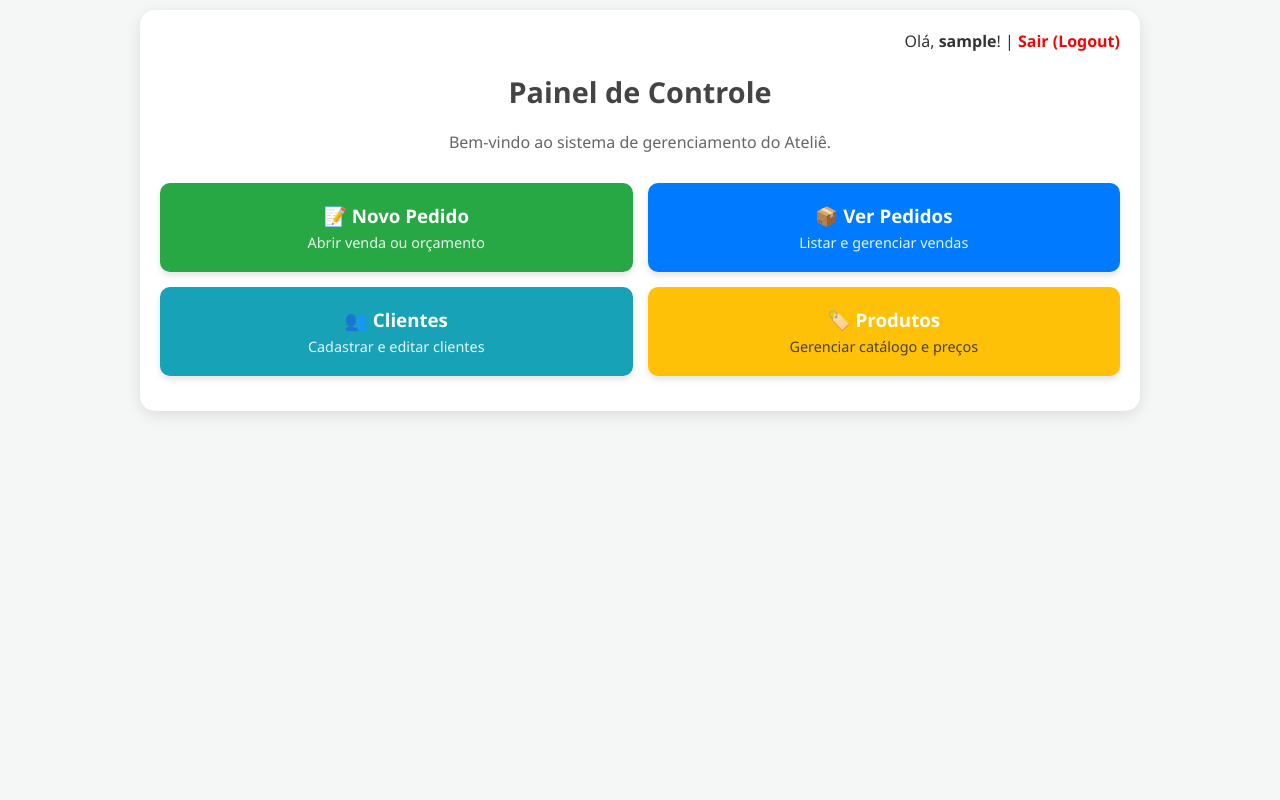
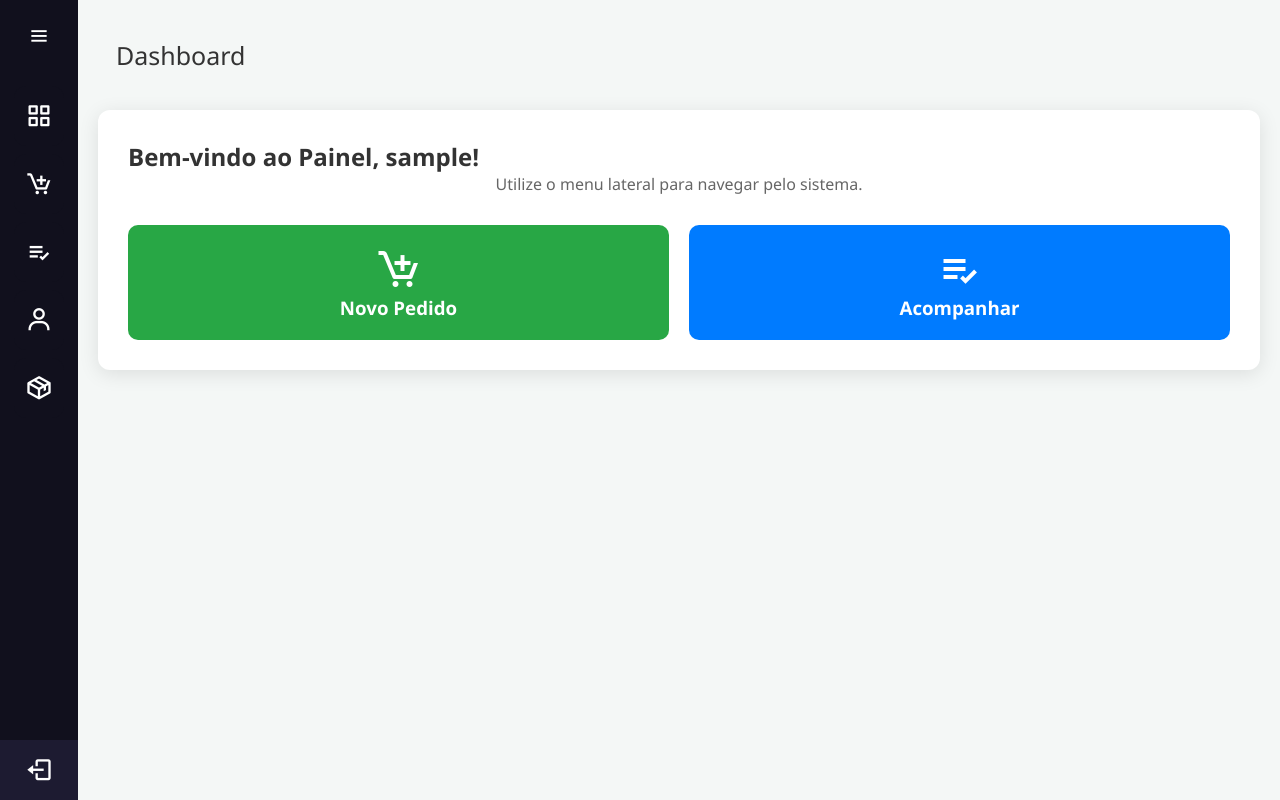
Before and after one commit to bruninhodeville-wq/atelie_vanda_araujo, a Flask app: page /home in a window 1280 px wide. Run offline with Flask 3, Linux system fonts and the light colour scheme; the visitor is signed in with stand-in values (Sample User, id 1).

Commit message:
atualização do menu lateral

```diff
--- a/app.py
+++ b/app.py
@@ -177,6 +177,13 @@ def home():
         flash('Você precisa fazer login.', 'warning')
         return redirect(url_for('login'))
     return render_template('home.html')
+
+@app.route('/acompanhar_pedidos')
+def acompanhar_pedidos():
+    if 'user_id' not in session:
+        flash('Você precisa fazer login.', 'warning')
+        return redirect(url_for('login'))
+    return render_template('acompanhar_pedido.html')
 
 # --- CLIENTES ---
 @app.route('/clientes', methods=['GET'])
--- a/static/css/estilo.css
+++ b/static/css/estilo.css
@@ -1,4 +1,4 @@
-/* ===== VARIÁVEIS DE CORES (Paleta Suave) ===== */
+/* ===== VARIÁVEIS DE CORES (Paleta Suave & Sidebar) ===== */
 :root {
     --fundo-geral: #f4f7f6;
     --branco-puro: #ffffff;
@@ -9,180 +9,314 @@
     --cinza-texto: #333333;
     --cinza-borda: #dddddd;
     --sombra-suave: rgba(0, 0, 0, 0.1);
+
+    /* Cores do Sidebar (Estilo Dark/Moderno) */
+    --sidebar-bg: #11101d;
+    --sidebar-hover: #1d1b31;
+    --sidebar-text: #fff;
+    --sidebar-icon: #fff;
 }
 
-/* ===== RESET BÁSICO ===== */
+/* ===== RESET BÁSICO & TIPOGRAFIA ===== */
 * {
     margin: 0;
     padding: 0;
-    box-sizing: border-box; /* Garante que padding não estoure a largura */
+    box-sizing: border-box;
     font-family: 'Segoe UI', Tahoma, Geneva, Verdana, sans-serif;
 }
 
 body {
     background-color: var(--fundo-geral);
     color: var(--cinza-texto);
-    padding: 10px; /* Espaço nas bordas em celulares */
+    min-height: 100vh;
+    display: flex; /* Para o layout sidebar + conteúdo */
 }
 
-/* ===== LINKS E BOTÕES GERAIS ===== */
+/* ===== LINKS GERAIS ===== */
 a { text-decoration: none; }
 
-.btn-link {
-    color: var(--azul-principal);
-    font-weight: bold;
-    font-size: 0.9em;
+/* ===== SIDEBAR MENU LATERAL EXPANSÍVEL ===== */
+.sidebar {
+    position: fixed;
+    top: 0;
+    left: 0;
+    height: 100%;
+    width: 78px; /* Largura recolhida */
+    background: var(--sidebar-bg);
+    padding: 6px 14px;
+    z-index: 99;
+    transition: all 0.5s ease;
 }
 
-/* Botão Voltar Padrão */
-.voltar {
-    display: inline-block;
-    padding: 10px 15px;
-    background-color: #6c757d;
-    color: white;
-    border-radius: 5px;
-    font-weight: bold;
-    margin-bottom: 15px;
-    font-size: 0.9rem;
+.sidebar.open {
+    width: 250px; /* Largura expandida */
 }
 
-/* ===== CONTAINERS (Onde fica o conteúdo) ===== */
-.container, .container-form {
-    background: var(--branco-puro);
-    padding: 20px; /* Reduzi um pouco para caber mais em telas pequenas */
-    border-radius: 15px;
-    box-shadow: 0 4px 15px var(--sombra-suave);
-
-    /* Lógica de Largura Responsiva */
-    width: 100%;
-    max-width: 1000px; /* No PC trava em 1000px */
-    margin: 0 auto 20px auto; /* Centraliza */
+.sidebar .logo-details {
+    height: 60px;
+    display: flex;
+    align-items: center;
+    position: relative;
 }
 
-h1, h2, h3 {
-    color: #444;
-    margin-bottom: 20px;
+.sidebar .logo-details .icon {
+    opacity: 0;
+    transition: all 0.5s ease;
 }
 
-h1 { font-size: 1.8rem; text-align: center; }
-h2 { font-size: 1.4rem; border-bottom: 2px solid #eee; padding-bottom: 10px; margin-top: 20px;}
-
-/* ===== FORMULÁRIOS E INPUTS ===== */
-label {
-    display: block;
-    margin-bottom: 5px;
-    font-weight: 600;
-    color: #555;
+.sidebar.open .logo-details .icon {
+    opacity: 1;
 }
 
-input, select, textarea {
-    width: 100%;
-    padding: 12px; /* Área de toque maior para celular */
-    border: 1px solid var(--cinza-borda);
-    border-radius: 6px;
-    font-size: 1rem; /* Fonte legível no celular */
-    margin-bottom: 10px;
-    background-color: #fff;
+.sidebar .logo-details .logo_name {
+    color: var(--sidebar-text);
+    font-size: 20px;
+    font-weight: 600;
+    opacity: 0;
+    transition: all 0.5s ease;
 }
 
-input:focus, select:focus {
-    border-color: var(--azul-principal);
-    outline: none;
+.sidebar.open .logo-details .logo_name {
+    opacity: 1;
 }
 
-/* ===== SISTEMA DE GRID (LINHAS E COLUNAS) ===== */
-.row {
-    display: flex;
-    gap: 15px;
-    align-items: flex-end; /* Alinha inputs com botões */
-    margin-bottom: 15px;
-    flex-wrap: wrap; /* Permite quebrar linha se não couber */
+.sidebar .logo-details #btn {
+    position: absolute;
+    top: 50%;
+    right: 0;
+    transform: translateY(-50%);
+    font-size: 23px;
+    text-align: center;
+    cursor: pointer;
+    transition: all 0.5s ease;
 }
 
-.col {
-    flex: 1; /* Tenta ocupar espaço igual */
-    min-width: 200px; /* Se ficar menor que 200px, joga pra linha de baixo */
+.sidebar.open .logo-details #btn {
+    text-align: right;
 }
 
-/* ===== TABELAS (RESPONSIVIDADE É CRÍTICA AQUI) ===== */
-/* Cria uma barra de rolagem horizontal APENAS na tabela se ela for muito larga */
-.table-responsive {
-    width: 100%;
-    overflow-x: auto;
-    margin-top: 15px;
-    border: 1px solid #eee;
+.sidebar i {
+    color: var(--sidebar-icon);
+    height: 60px;
+    min-width: 50px;
+    font-size: 28px;
+    text-align: center;
+    line-height: 60px;
 }
 
-table {
-    width: 100%;
-    border-collapse: collapse;
-    min-width: 600px; /* Força a tabela a ter um tamanho mínimo para não espremer */
+.sidebar .nav-list {
+    margin-top: 20px;
+    height: 100%;
 }
 
-th, td {
-    padding: 12px;
-    border-bottom: 1px solid #eee;
-    text-align: left;
+.sidebar li {
+    position: relative;
+    margin: 8px 0;
+    list-style: none;
 }
 
-th { background-color: #f8f9fa; font-weight: bold; }
-
-/* ===== BOTÕES DE AÇÃO ===== */
-button[type="submit"], .btn-add {
-    background-color: var(--verde-sucesso);
-    color: white;
-    border: none;
-    padding: 12px 20px;
-    border-radius: 6px;
-    font-size: 1rem;
-    cursor: pointer;
-    transition: background 0.3s;
-    font-weight: bold;
-    width: 100%; /* No mobile, botões ocupam a largura toda */
+.sidebar li .tooltip {
+    position: absolute;
+    top: -20px;
+    left: calc(100% + 15px);
+    z-index: 3;
+    background: var(--sidebar-bg);
+    box-shadow: 0 5px 10px rgba(0, 0, 0, 0.3);
+    padding: 6px 12px;
+    border-radius: 4px;
+    font-size: 15px;
+    font-weight: 400;
+    opacity: 0;
+    white-space: nowrap;
+    pointer-events: none;
+    transition: 0s;
 }
 
-button:hover { opacity: 0.9; }
-
-.btn-add {
-    background-color: var(--azul-principal);
-    height: 48px; /* Altura fixa para alinhar com inputs */
-    margin-bottom: 10px; /* Ajuste visual */
+.sidebar li:hover .tooltip {
+    opacity: 1;
+    pointer-events: auto;
+    transition: all 0.4s ease;
+    top: 50%;
+    transform: translateY(-50%);
 }
 
-.btn-remove {
-    color: var(--vermelho-erro);
-    font-weight: bold;
-    cursor: pointer;
-    padding: 5px 10px;
-    background: #ffe6e6;
-    border-radius: 4px;
+.sidebar.open li .tooltip {
+    display: none;
 }
 
-/* ===== AJUSTES ESPECÍFICOS PARA CELULAR (MEDIA QUERY) ===== */
+.sidebar li a {
+    display: flex;
+    height: 100%;
+    width: 100%;
+    border-radius: 12px;
+    align-items: center;
+    text-decoration: none;
+    transition: all 0.4s ease;
+    background: var(--sidebar-bg);
+}
+
+.sidebar li a:hover {
+    background: var(--sidebar-hover);
+}
+
+.sidebar li a .links_name {
+    color: var(--sidebar-text);
+    font-size: 15px;
+    font-weight: 400;
+    white-space: nowrap;
+    opacity: 0;
+    pointer-events: none;
+    transition: 0.4s;
+}
+
+.sidebar.open li a .links_name {
+    opacity: 1;
+    pointer-events: auto;
+}
+
+.sidebar li a:hover .links_name,
+.sidebar li a:hover i {
+    transition: all 0.5s ease;
+    color: var(--sidebar-text);
+}
+
+.sidebar li.profile {
+    position: fixed;
+    height: 60px;
+    width: 78px;
+    left: 0;
+    bottom: -8px;
+    padding: 10px 14px;
+    background: var(--sidebar-hover);
+    transition: all 0.5s ease;
+    overflow: hidden;
+}
+
+.sidebar.open li.profile {
+    width: 250px;
+}
+
+.sidebar li.profile .profile-details {
+    display: flex;
+    align-items: center;
+    flex-wrap: nowrap;
+}
+
+.sidebar li.profile img {
+    height: 45px;
+    width: 45px;
+    object-fit: cover;
+    border-radius: 6px;
+    margin-right: 10px;
+}
+
+.sidebar li.profile .name_job {
+    opacity: 0;
+    color: var(--sidebar-text);
+    white-space: nowrap;
+    transition: all 0.5s ease;
+}
+
+.sidebar.open li.profile .name_job {
+    opacity: 1;
+}
+
+.sidebar li.profile .name {
+    font-size: 15px;
+    font-weight: 400;
+}
+
+.sidebar li.profile .job {
+    font-size: 12px;
+}
+
+.sidebar li.profile #log_out {
+    position: absolute;
+    top: 50%;
+    right: 0;
+    transform: translateY(-50%);
+    background: var(--sidebar-hover);
+    width: 100%;
+    height: 60px;
+    line-height: 60px;
+    border-radius: 0px;
+    transition: all 0.5s ease;
+}
+
+.sidebar.open li.profile #log_out {
+    width: 50px;
+    background: none;
+}
+
+/* ===== CONTEÚDO PRINCIPAL (Ao lado do Sidebar) ===== */
+.home-section {
+    position: relative;
+    background: var(--fundo-geral);
+    min-height: 100vh;
+    top: 0;
+    left: 78px; /* Largura do sidebar recolhido */
+    width: calc(100% - 78px);
+    transition: all 0.5s ease;
+    z-index: 2;
+    padding: 20px;
+}
+
+.sidebar.open ~ .home-section {
+    left: 250px; /* Largura do sidebar expandido */
+    width: calc(100% - 250px);
+}
+
+.home-section .text {
+    display: inline-block;
+    color: var(--cinza-texto);
+    font-size: 25px;
+    font-weight: 500;
+    margin: 18px;
+}
+
+/* ===== CONTAINERS GERAIS ===== */
+.container {
+    background: var(--branco-puro);
+    padding: 30px;
+    border-radius: 12px;
+    box-shadow: 0 4px 20px var(--sombra-suave);
+    width: 100%;
+    max-width: 1200px;
+    margin: 20px auto;
+}
+
+/* ... (Mantenha os estilos de h1, h2, h3, forms, inputs, tabelas, botões do CSS anterior aqui) ... */
+/* Copie e cole aqui os estilos que você já tinha para h1, h2, forms, inputs, tabelas, botões, etc. */
+/* Para simplificar, vou omitir a repetição do código que já estava funcionando para o conteúdo interno das páginas */
+/* ... */
+
+/* ===== RESPONSIVIDADE DO SIDEBAR ===== */
 @media (max-width: 768px) {
-
-    /* Transforma as linhas (.row) em colunas empilhadas */
-    .row {
-        flex-direction: column;
-        gap: 0;
+    .sidebar {
+        width: 0;
+        padding: 0;
     }
-
-    .col {
-        width: 100%; /* Ocupa 100% da tela */
-        margin-bottom: 15px;
+    .sidebar.open {
+        width: 250px;
+        padding: 6px 14px;
     }
-
-    /* Botões ficam grandes para facilitar o toque */
-    .btn-add, button[type="submit"], .voltar {
+    .home-section {
+        left: 0;
         width: 100%;
-        text-align: center;
-        margin-top: 10px;
     }
-
-    /* Ajuste de fontes */
-    h1 { font-size: 1.5rem; }
-    h2 { font-size: 1.2rem; }
-
-    /* Remove padding excessivo */
-    .container { padding: 15px; }
+    .sidebar.open ~ .home-section {
+        left: 0; /* O sidebar vai cobrir o conteúdo em telas pequenas */
+        width: 100%;
+    }
+    /* Ajuste para o botão de menu em telas pequenas */
+    .logo-details #btn {
+        display: block;
+        position: fixed;
+        top: 10px;
+        left: 10px;
+        z-index: 100;
+        background: var(--sidebar-bg);
+        border-radius: 5px;
+        padding: 5px;
+    }
 }
--- a/templates/home.html
+++ b/templates/home.html
@@ -4,69 +4,109 @@
     <meta charset="UTF-8">
     <meta name="viewport" content="width=device-width, initial-scale=1.0, maximum-scale=1.0, user-scalable=no">
     <title>Painel Principal - Ateliê</title>
+    <link href='https://unpkg.com/boxicons@2.1.4/css/boxicons.min.css' rel='stylesheet'>
     <link rel="stylesheet" href="{{ url_for('static', filename='css/estilo.css') }}">
 </head>
 <body>
 
-    <div class="container">
-        <div style="text-align: right; margin-bottom: 20px;">
-            <span>Olá, <strong>{{ session['username'] }}</strong>!</span> |
-            <a href="/logout" style="color: red; font-weight: bold;">Sair (Logout)</a>
+    <div class="sidebar">
+        <div class="logo-details">
+            <i class='bx bxl-c-plus-plus icon'></i>
+            <div class="logo_name">Ateliê System</div>
+            <i class='bx bx-menu' id="btn" ></i>
         </div>
+        <ul class="nav-list">
+            <li>
+                <a href="/home">
+                    <i class='bx bx-grid-alt'></i>
+                    <span class="links_name">Dashboard</span>
+                </a>
+                <span class="tooltip">Dashboard</span>
+            </li>
+            <li>
+                <a href="/pedidos/novo">
+                    <i class='bx bx-cart-add' ></i>
+                    <span class="links_name">Novo Pedido</span>
+                </a>
+                <span class="tooltip">Novo Pedido</span>
+            </li>
+            <li>
+                <a href="/acompanhar_pedidos">
+                    <i class='bx bx-list-check' ></i>
+                    <span class="links_name">Acompanhar Pedidos</span>
+                </a>
+                <span class="tooltip">Acompanhar Pedidos</span>
+            </li>
+            <li>
+                <a href="/clientes">
+                    <i class='bx bx-user' ></i>
+                    <span class="links_name">Clientes</span>
+                </a>
+                <span class="tooltip">Clientes</span>
+            </li>
+            <li>
+                <a href="/produtos">
+                    <i class='bx bx-package' ></i>
+                    <span class="links_name">Produtos</span>
+                </a>
+                <span class="tooltip">Produtos</span>
+            </li>
 
-        <h1>Painel de Controle</h1>
-        <p style="text-align: center; color: #666; margin-bottom: 30px;">Bem-vindo ao sistema de gerenciamento do Ateliê.</p>
-
-        <div class="row">
-            <div class="col">
-                <a href="/pedidos/novo" class="btn-menu" style="background-color: #28a745;">
-                    <h3>📝 Novo Pedido</h3>
-                    <p>Abrir venda ou orçamento</p>
+            <li class="profile">
+                <div class="profile-details">
+                    <div class="name_job">
+                        <div class="name">{{ session['username'] }}</div>
+                        <div class="job">Usuário Logado</div>
+                    </div>
+                </div>
+                <a href="/logout">
+                    <i class='bx bx-log-out' id="log_out" ></i>
                 </a>
-            </div>
-            <div class="col">
-                <a href="/pedidos" class="btn-menu" style="background-color: #007bff;">
-                    <h3>📦 Ver Pedidos</h3>
-                    <p>Listar e gerenciar vendas</p>
-                </a>
-            </div>
-        </div>
-
-        <div class="row">
-            <div class="col">
-                <a href="/clientes" class="btn-menu" style="background-color: #17a2b8;">
-                    <h3>👥 Clientes</h3>
-                    <p>Cadastrar e editar clientes</p>
-                </a>
-            </div>
-            <div class="col">
-                <a href="/produtos" class="btn-menu" style="background-color: #ffc107; color: #333;">
-                    <h3>🏷️ Produtos</h3>
-                    <p>Gerenciar catálogo e preços</p>
-                </a>
-            </div>
-        </div>
+            </li>
+        </ul>
     </div>
 
-    <style>
-        .btn-menu {
-            display: block;
-            padding: 20px;
-            color: white;
-            text-decoration: none;
-            border-radius: 10px;
-            text-align: center;
-            transition: transform 0.2s;
-            box-shadow: 0 4px 6px rgba(0,0,0,0.1);
-            height: 100%;
+    <section class="home-section">
+        <div class="text">Dashboard</div>
+
+        <div class="container">
+            <h1>Bem-vindo ao Painel, <strong>{{ session['username'] }}</strong>!</h1>
+            <p style="text-align: center; color: #666; margin-bottom: 30px;">
+                Utilize o menu lateral para navegar pelo sistema.
+            </p>
+
+            <div style="display: flex; gap: 20px; flex-wrap: wrap; justify-content: center;">
+                <a href="/pedidos/novo" style="flex: 1; min-width: 200px; padding: 20px; background: #28a745; color: white; border-radius: 10px; text-align: center;">
+                    <i class='bx bx-cart-add' style="font-size: 3rem;"></i>
+                    <h3>Novo Pedido</h3>
+                </a>
+                <a href="/acompanhar_pedidos" style="flex: 1; min-width: 200px; padding: 20px; background: #007bff; color: white; border-radius: 10px; text-align: center;">
+                    <i class='bx bx-list-check' style="font-size: 3rem;"></i>
+                    <h3>Acompanhar</h3>
+                </a>
+                </div>
+        </div>
+    </section>
+
+    <script>
+        let sidebar = document.querySelector(".sidebar");
+        let closeBtn = document.querySelector("#btn");
+        let searchBtn = document.querySelector(".bx-search"); // Se você adicionar uma busca depois
+
+        closeBtn.addEventListener("click", ()=>{
+          sidebar.classList.toggle("open");
+          menuBtnChange();//chamando a função (opcional)
+        });
+
+        // Opcional: Mudar o ícone do botão de menu quando o sidebar estiver aberto
+        function menuBtnChange() {
+         if(sidebar.classList.contains("open")){
+           closeBtn.classList.replace("bx-menu", "bx-menu-alt-right");//troca o ícone
+         }else {
+           closeBtn.classList.replace("bx-menu-alt-right","bx-menu");//troca de volta
+         }
         }
-        .btn-menu:hover {
-            transform: translateY(-5px);
-            opacity: 0.95;
-        }
-        .btn-menu h3 { color: white; margin-bottom: 5px; border: none;}
-        .btn-menu p { font-size: 0.9rem; opacity: 0.9; margin: 0;}
-    </style>
+    </script>
 
 </body>
 </html>
```
Also changed, not shown: templates/acompanhar_pedido.html (added, +54 -0 lines).
